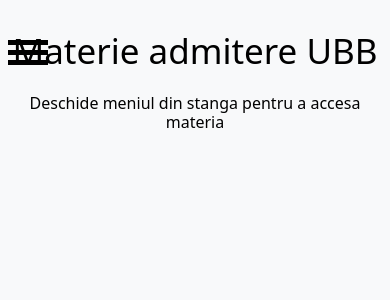
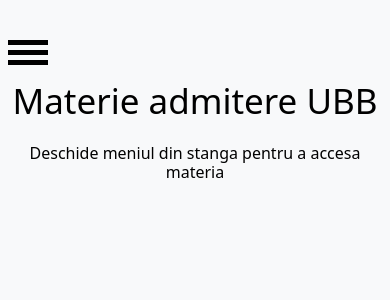
Before and after one commit to catalindanis/Site-Materie-Admitere, a React (Create React App) app: page / in a window 390 px wide. Shown: the top 300 px of the page. Built offline with nearby package versions, Linux system fonts and the light colour scheme.

Commit message:
resolved small responsive design bug

```diff
--- a/src/Style/Title.css
+++ b/src/Style/Title.css
@@ -15,7 +15,7 @@
 
 @media screen and (max-width: 600px) {
     .Title{
-        top: 25px;
+        top: 75px;
     }
     .Title p{
         font-size: 35px;
```
Also changed, not shown: src/Elements/SortariVectori.js (added, +16 -0 lines).
